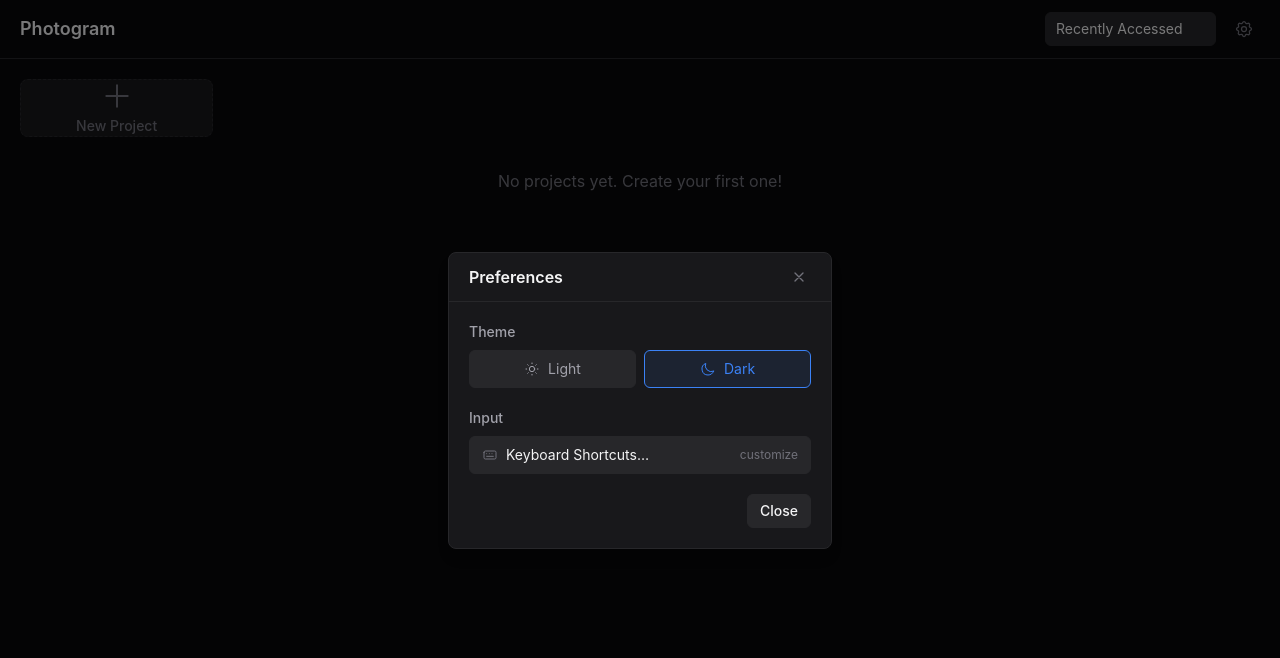
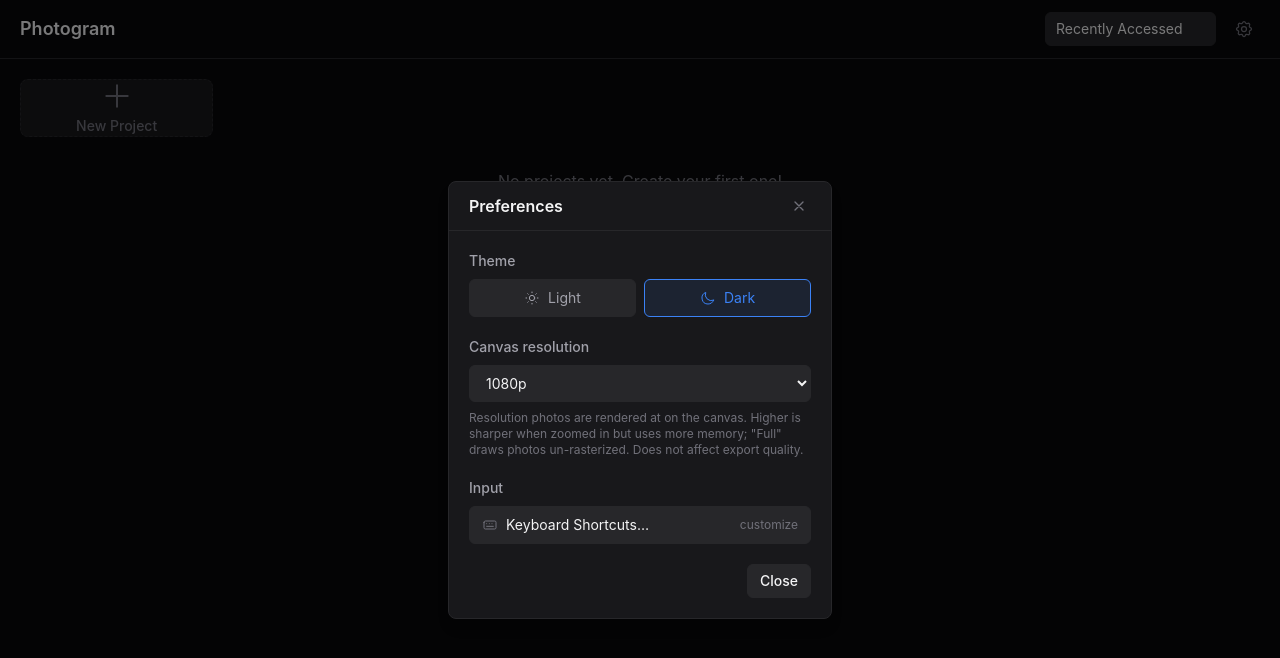
Before and after one commit to MrPotato53/photogram, a React (Vite) app: page / in a window 1280 px wide. Both pictures are taken after a click on the button "Preferences". Shown: the top 658 px of the page. Built offline with nearby package versions, Linux system fonts and the light colour scheme.

Commit message:
Canvas resolution configuration

```diff
--- a/src/components/Editor/CanvasArea.tsx
+++ b/src/components/Editor/CanvasArea.tsx
@@ -12,6 +12,8 @@ import { useTemplatesStore } from '../../stores/templatesStore';
 import { useClipboardStore } from '../../stores/clipboardStore';
 import { useHistoryStore } from '../../stores/historyStore';
 import { usePanelStore } from '../../stores/panelStore';
+import { usePreferencesStore } from '../../stores/preferencesStore';
+import { canvasResolutionToPixelRatio } from '../../constants/canvasResolutions';
 import { saveProjectThumbnail, updateProject } from '../../services/tauri';
 import { calculateSnapLines, findSnap, findTransformSnap } from '../../utils/snapping';
 import { CropOverlay } from './CropOverlay';
@@ -124,6 +126,16 @@ export function CanvasArea({ aspectRatio, onRenderSlideForExport, onRenderSlideT
   // rendered by SlidesPanel. Only the setter is needed here for the
   // "Add slide from template" button below.
   const setIsTemplatePickerOpen = usePanelStore((s) => s.setTemplatePickerOpen);
+
+  // Canvas working resolution — controls the pixelRatio photos are rasterized
+  // at on-canvas (Konva cache). Independent of design coords + export. Changing
+  // it re-renders every CanvasElementRenderer, whose cache effect re-rasterizes
+  // at the new density. null = "full" (no rasterization).
+  const canvasResolutionKey = usePreferencesStore((s) => s.preferences.canvasResolution);
+  const cachePixelRatio = useMemo(
+    () => canvasResolutionToPixelRatio(canvasResolutionKey),
+    [canvasResolutionKey]
+  );
 
   const slides = project?.slides || [];
   const elements = project?.elements || [];
@@ -1868,6 +1880,7 @@ export function CanvasArea({ aspectRatio, onRenderSlideForExport, onRenderSlideT
                           onDragEnd={handleDragEnd}
                           onTransformEnd={handleTransformEnd}
                           cropModeElementId={cropModeElementId}
+                          cachePixelRatio={cachePixelRatio}
                         />
                       );
                     })}
--- a/src/components/Home/PreferencesModal.tsx
+++ b/src/components/Home/PreferencesModal.tsx
@@ -1,5 +1,6 @@
 import { Modal, Button } from '../common';
 import { usePreferencesStore } from '../../stores/preferencesStore';
+import { CANVAS_RESOLUTIONS } from '../../constants/canvasResolutions';
 import clsx from 'clsx';
 
 interface PreferencesModalProps {
@@ -9,7 +10,7 @@ interface PreferencesModalProps {
 }
 
 export function PreferencesModal({ isOpen, onClose, onOpenShortcuts }: PreferencesModalProps) {
-  const { preferences, setTheme } = usePreferencesStore();
+  const { preferences, setTheme, setCanvasResolution } = usePreferencesStore();
 
   return (
     <Modal isOpen={isOpen} onClose={onClose} title="Preferences" size="sm">
@@ -69,6 +70,25 @@ export function PreferencesModal({ isOpen, onClose, onOpenShortcuts }: Preferenc
         </div>
 
         <div className="space-y-2">
+          <label className="block text-sm font-medium text-theme-text-secondary">Canvas resolution</label>
+          <select
+            value={preferences.canvasResolution}
+            onChange={(e) => setCanvasResolution(e.target.value)}
+            className="w-full px-3 py-2 rounded-md border border-theme-border bg-theme-bg-tertiary text-sm text-theme-text hover:border-theme-border-hover focus:border-blue-500 focus:outline-none transition-colors"
+          >
+            {CANVAS_RESOLUTIONS.map((opt) => (
+              <option key={opt.key} value={opt.key}>
+                {opt.label}
+              </option>
+            ))}
+          </select>
+          <p className="text-xs text-theme-text-muted">
+            Resolution photos are rendered at on the canvas. Higher is sharper when zoomed in
+            but uses more memory; "Full" draws photos un-rasterized. Does not affect export quality.
+          </p>
+        </div>
+
+        <div className="space-y-2">
           <label className="block text-sm font-medium text-theme-text-secondary">Input</label>
           <button
             onClick={() => {
--- /dev/null
+++ b/src/constants/canvasResolutions.ts
@@ -0,0 +1,45 @@
+import { DESIGN_HEIGHT } from '../utils/designConstants';
+
+/**
+ * Canvas (working) resolution presets.
+ *
+ * These control ONLY the pixel resolution at which photos are rasterized on the
+ * editing canvas (the Konva node cache). They are completely independent of the
+ * design coordinate system (which is fixed at DESIGN_HEIGHT) and of the export
+ * resolution. Raising it makes photos sharper when zoomed in (at the cost of
+ * memory + redraw time); "Full" disables rasterization so photos are drawn from
+ * their source bitmap at native resolution.
+ *
+ * `height` is the target vertical pixel count for a full-height slide. The Konva
+ * cache pixelRatio is therefore `height / DESIGN_HEIGHT`. `height: null` means
+ * "full" — no caching at all.
+ */
+export interface CanvasResolutionOption {
+  key: string;
+  label: string;
+  height: number | null;
+}
+
+export const CANVAS_RESOLUTIONS: CanvasResolutionOption[] = [
+  { key: '1080', label: '1080p', height: 1080 },
+  { key: '1440', label: '1440p (2K)', height: 1440 },
+  { key: '2160', label: '2160p (4K)', height: 2160 },
+  { key: '2880', label: '2880p (5K)', height: 2880 },
+  { key: '4320', label: '4320p (8K)', height: 4320 },
+  { key: 'full', label: 'Full (no rasterization)', height: null },
+];
+
+export const DEFAULT_CANVAS_RESOLUTION = '1080';
+
+/**
+ * Resolve a stored preference key to the Konva cache pixelRatio base.
+ * Returns `null` for the "full" option (render source directly, no cache).
+ * Unknown keys fall back to the default (1080p → 1x).
+ */
+export function canvasResolutionToPixelRatio(key: string): number | null {
+  const opt =
+    CANVAS_RESOLUTIONS.find((o) => o.key === key) ??
+    CANVAS_RESOLUTIONS.find((o) => o.key === DEFAULT_CANVAS_RESOLUTION)!;
+  if (opt.height == null) return null;
+  return opt.height / DESIGN_HEIGHT;
+}
--- a/src/hooks/canvas/useSlideExport.ts
+++ b/src/hooks/canvas/useSlideExport.ts
@@ -61,21 +61,26 @@ export function useSlideExport({ stageRef, project, scale }: UseSlideExportProps
       //        = slideWidth * pixelRatio  ← correct regardless of zoom or viewport size
       const effectivePixelRatio = pixelRatio / layerScale;
 
-      // Clear KonvaImage node caches ONLY when the export resolution exceeds
-      // the cached resolution — otherwise the cache is already at least as
-      // detailed as the output and re-rasterizing is pure waste (esp. for
-      // thumbnails at 0.25x which never need this). CanvasElementRenderer
-      // caches at min(devicePixelRatio, 2) Konva pixels per stage pixel.
+      // Clear a KonvaImage node's cache ONLY when the export resolution exceeds
+      // THAT node's cached resolution — otherwise its cache is already at least
+      // as detailed as the output and re-rasterizing is pure waste (esp. for
+      // thumbnails at 0.25x which never need this). The cache density is the
+      // user's canvas-resolution preference (times a content-rotation cover
+      // factor), recorded per-node as `cachePixelRatio` by CanvasElementRenderer.
+      // Comparing per-node is required because that density can now be below the
+      // display ratio (e.g. 1080p canvas on a HiDPI screen) — a stage-wide
+      // displayPixelRatio baseline would skip refresh and export a blurry cache.
+      // Nodes in "Full" mode aren't cached at all, so they always draw from
+      // source at the export resolution.
       const displayPixelRatio = Math.min(window.devicePixelRatio || 1, 2);
-      const needsCacheRefresh = effectivePixelRatio > displayPixelRatio + 0.01;
       const wereCached: Konva.Image[] = [];
-      if (needsCacheRefresh) {
-        const imageNodes = stage.find('Image') as Konva.Image[];
-        for (const node of imageNodes) {
-          if (node.isCached()) {
-            wereCached.push(node);
-            node.clearCache();
-          }
+      const imageNodes = stage.find('Image') as Konva.Image[];
+      for (const node of imageNodes) {
+        if (!node.isCached()) continue;
+        const nodeRatio = (node.getAttr('cachePixelRatio') as number | undefined) ?? displayPixelRatio;
+        if (effectivePixelRatio > nodeRatio + 0.01) {
+          wereCached.push(node);
+          node.clearCache();
         }
       }
 
--- a/src/stores/preferencesStore.ts
+++ b/src/stores/preferencesStore.ts
@@ -2,6 +2,7 @@ import { create } from 'zustand';
 import type { Preferences } from '../types';
 import { getPreferences, savePreferences } from '../services/tauri';
 import { useShortcutsStore } from './shortcutsStore';
+import { DEFAULT_CANVAS_RESOLUTION } from '../constants/canvasResolutions';
 
 interface PreferencesState {
   preferences: Preferences;
@@ -10,6 +11,8 @@ interface PreferencesState {
   setTheme: (theme: Preferences['theme']) => Promise<void>;
   setSortBy: (sortBy: Preferences['sortBy']) => Promise<void>;
   setDefaultExportResolution: (key: string) => Promise<void>;
+  /** Set the on-canvas working resolution (CANVAS_RESOLUTIONS key) + persist. */
+  setCanvasResolution: (key: string) => Promise<void>;
   /** Replace the keyboard shortcut overrides + persist. */
   setKeyboardShortcuts: (overrides: Record<string, string>) => Promise<void>;
   /** Replace the user's custom aspect-ratio presets + persist. */
@@ -22,6 +25,7 @@ const defaultPreferences: Preferences = {
   defaultExportResolution: 'instagram2x',
   keyboardShortcuts: {},
   customAspectRatios: [],
+  canvasResolution: DEFAULT_CANVAS_RESOLUTION,
 };
 
 export const usePreferencesStore = create<PreferencesState>((set, get) => ({
@@ -38,6 +42,7 @@ export const usePreferencesStore = create<PreferencesState>((set, get) => ({
         defaultExportResolution: prefs.defaultExportResolution || defaultPreferences.defaultExportResolution,
         keyboardShortcuts: prefs.keyboardShortcuts || {},
         customAspectRatios: prefs.customAspectRatios || [],
+        canvasResolution: prefs.canvasResolution || defaultPreferences.canvasResolution,
       };
       set({ preferences: merged, isLoading: false });
       applyTheme(merged.theme);
@@ -81,6 +86,16 @@ export const usePreferencesStore = create<PreferencesState>((set, get) => ({
     }
   },
 
+  setCanvasResolution: async (key) => {
+    const newPrefs = { ...get().preferences, canvasResolution: key };
+    set({ preferences: newPrefs });
+    try {
+      await savePreferences(newPrefs);
+    } catch (error) {
+      console.error('Failed to save preferences:', error);
+    }
+  },
+
   setKeyboardShortcuts: async (overrides) => {
     const newPrefs = { ...get().preferences, keyboardShortcuts: overrides };
     set({ preferences: newPrefs });
--- a/src/types/index.ts
+++ b/src/types/index.ts
@@ -121,6 +121,11 @@ export interface Preferences {
   // User-saved aspect-ratio presets. Appear in the New Project dropdown
   // after the built-ins.
   customAspectRatios: AspectRatio[];
+  // Stable preset key for the on-canvas working resolution (key from
+  // CANVAS_RESOLUTIONS, e.g. "1080" / "2160" / "full"). Controls only the
+  // resolution photos are rasterized at on the editing canvas — NOT the design
+  // coordinate system or export. Empty/unknown falls back to "1080".
+  canvasResolution: string;
 }
 
 export type SortOption = {
```
Also changed, not shown: src/components/Editor/CanvasElementRenderer.tsx (+24 -7 lines), 1 other file (tests, documents, lock files or other folders).
